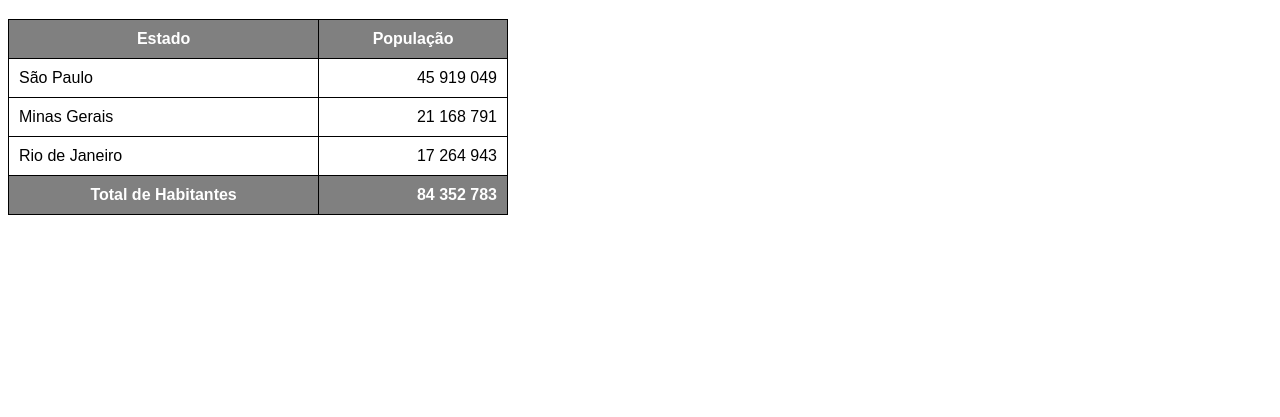
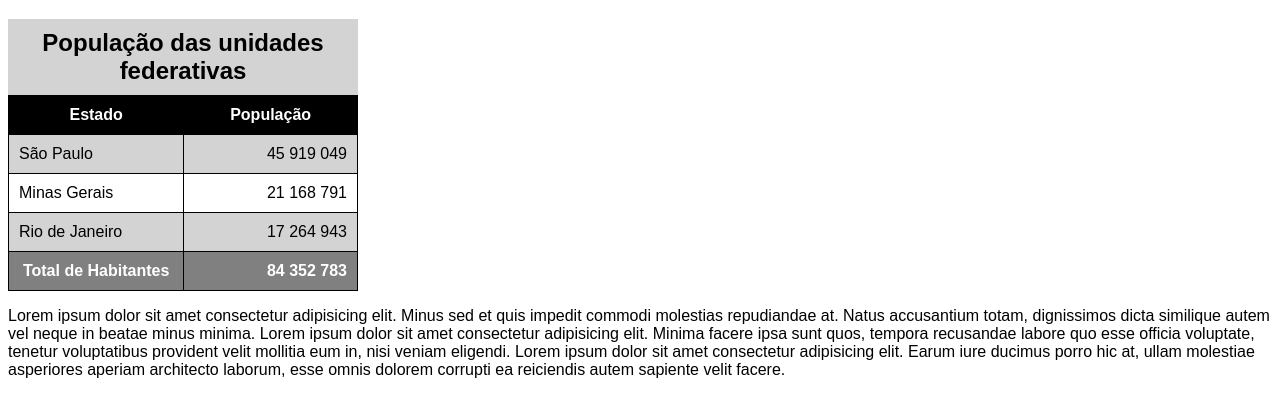
Before and after one commit to desenvolvedordofuturo/html-css, a plain HTML site: page exercicios/ex023/tabela002.html in a window 1280 px wide. Shown: the part 61-478 px from the top of the page. Drawn offline with Linux system fonts and the light colour scheme.

Commit message:
2 tabelas

```diff
--- a/exercicios/ex023/tabela002.html
+++ b/exercicios/ex023/tabela002.html
@@ -11,8 +11,9 @@
         }
 
         table {
-            width: 500px;
+            width: 350px;
             border-collapse: collapse;
+            position: relative;
         }
 
         td, th {
@@ -20,10 +21,28 @@
             padding: 10px;
         }
 
+        caption {
+            font-size: 1.5em;
+            font-weight: bold;
+            padding: 10px;
+            background-color: lightgray;
+        }
+
         thead, tfoot {
             background-color: gray;
             color: white;
         }
+
+        thead > tr > th {
+            position:sticky;
+            top: -1px;
+            background-color: black;
+        }
+
+        tbody > tr:nth-child(odd) {
+            background-color: lightgray;
+        }
+
         td.num {
             text-align: right;
         }
@@ -34,6 +53,7 @@
     <!--
         Anatomia PARA TABELAS GRANDES
         TABLE
+            CAPTION
             THEAD
                 TR, TD, TM
             TBODY
@@ -43,10 +63,11 @@
     -->
 
     <table>
+        <caption>População das unidades federativas</caption>
         <thead>
             <tr>
-                <th> Estado</th>
-                <th>População</th>
+                <th scope="col" style="width: 75px;"> Estado</th>
+                <th scope="col" style="width: 35px;">População</th>
             </tr>
         </thead>
         <tbody>
@@ -65,10 +86,11 @@
         </tbody>
         <tfoot>
             <tr>
-                <th>Total de Habitantes</th>
+                <th scope="row">Total de Habitantes</th>
                 <td class="num"><strong>84 352 783</strong></td>
             </tr>
         </tfoot>
     </table>
+    <p>Lorem ipsum dolor sit amet consectetur adipisicing elit. Minus sed et quis impedit commodi molestias repudiandae at. Natus accusantium totam, dignissimos dicta similique autem vel neque in beatae minus minima. Lorem ipsum dolor sit amet consectetur adipisicing elit. Minima facere ipsa sunt quos, tempora recusandae labore quo esse officia voluptate, tenetur voluptatibus provident velit mollitia eum in, nisi veniam eligendi. Lorem ipsum dolor sit amet consectetur adipisicing elit. Earum iure ducimus porro hic at, ullam molestiae asperiores aperiam architecto laborum, esse omnis dolorem corrupti ea reiciendis autem sapiente velit facere.</p>
 </body>
 </html>
```
Also changed, not shown: exercicios/ex023/tabela003.html (added, +52 -0 lines).
